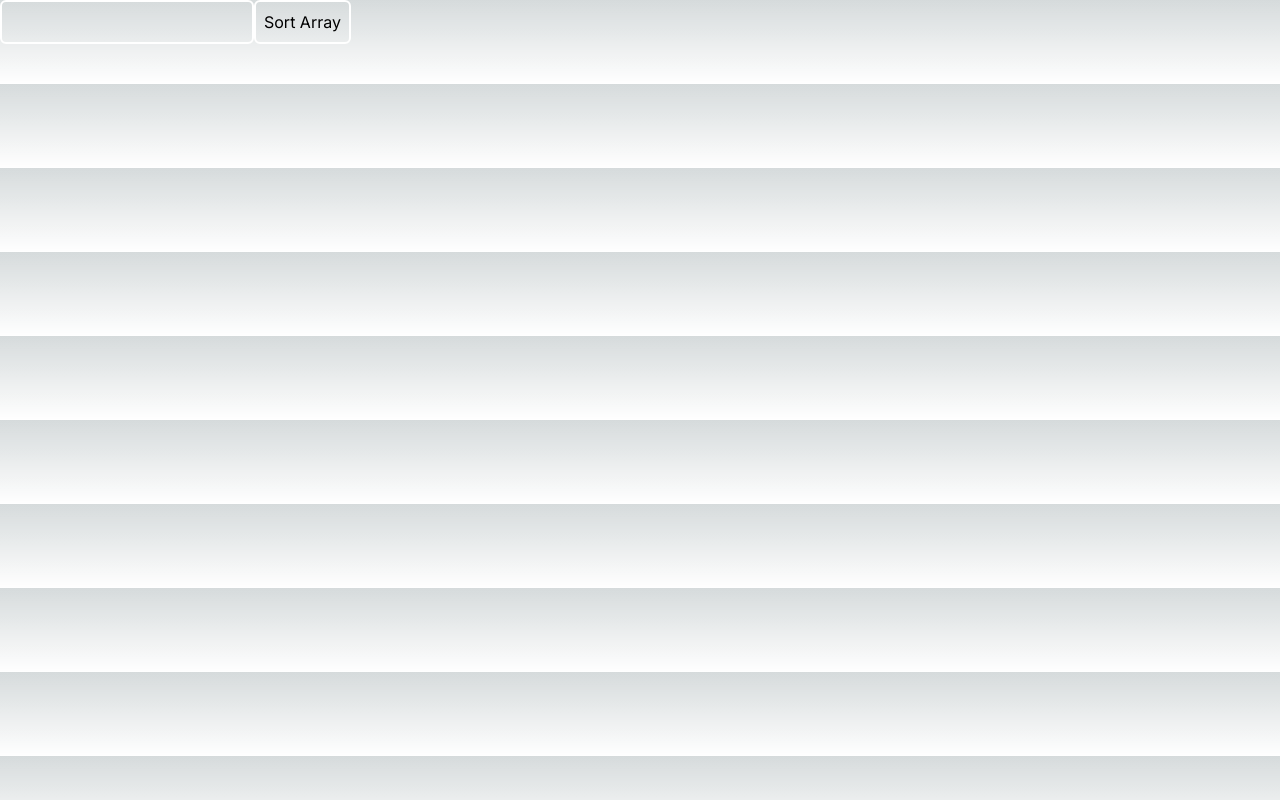
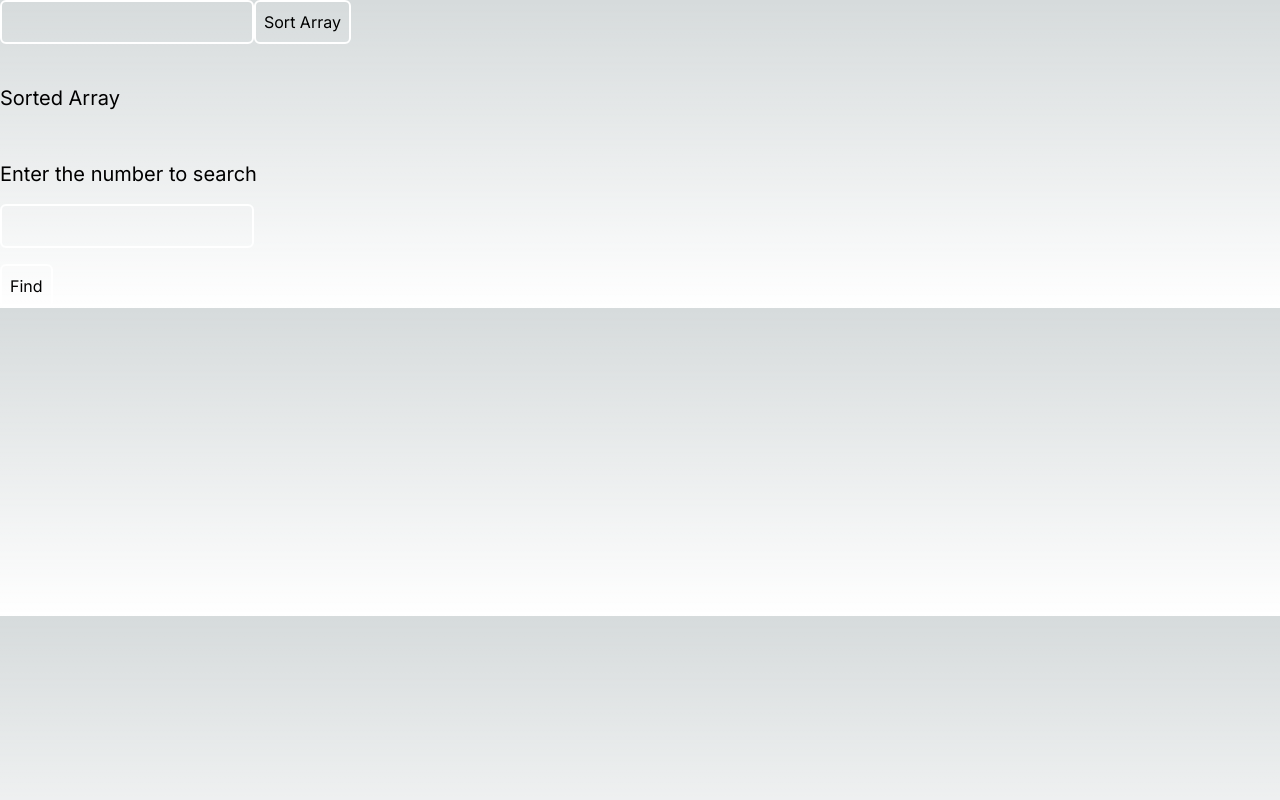
Before and after one commit to Anandprabhu530/SlothByte_Challenges, a Next.js app: page /binarysearch in a window 1280 px wide. Built offline with nearby package versions, Linux system fonts and the light colour scheme.

Commit message:
Added Binary search

```diff
--- a/app/binarysearch/page.tsx
+++ b/app/binarysearch/page.tsx
@@ -5,17 +5,39 @@ import { useState } from "react";
 const Binary_Search = () => {
   const [array_value, setArray_value] = useState("");
   const [sorted_array, setsorted_array] = useState<string[]>([]);
+  const [value_to_find, setValue_to_find] = useState("");
   const handlechange = (event: any) => {
     setArray_value(event?.target.value);
   };
 
   const handlesort = () => {
     if (array_value.split(" ").length > 2) {
-      const compare = (a, b) => {
+      const compare = (a: any, b: any) => {
         return a - b;
       };
       setsorted_array(array_value.split(" ").sort(compare));
     }
+  };
+
+  const handlefindchange = (event: any) => {
+    setValue_to_find(event?.target.value);
+  };
+
+  const handlefind = () => {
+    let start = 0;
+    let end = sorted_array.length - 1;
+    while (start <= end) {
+      let mid = start + Math.floor((end - start) / 2);
+      if (sorted_array[mid] === value_to_find) {
+        console.log(mid);
+        return;
+      } else if (sorted_array[mid] > value_to_find) {
+        end = mid - 1;
+      } else if (sorted_array[mid] < value_to_find) {
+        start = mid + 1;
+      }
+    }
+    console.log(-1);
   };
   return (
     <div>
@@ -36,12 +58,30 @@ const Binary_Search = () => {
             Sort Array
           </button>
         </div>
-        <div className=" flex gap-4 pt-10">
+        <div className=" pt-10 pb-2 text-xl">Sorted Array</div>
+
+        <div className="flex gap-1">
           {sorted_array.map((sorted_number, index) => (
-            <div key={index} className="text-lg text-white">
+            <div
+              key={index}
+              className="text-lg text-white border-2 border-white px-2"
+            >
               {sorted_number}
             </div>
           ))}
+        </div>
+        <div className="pt-10 flex flex-col gap-4">
+          <div className="text-xl">Enter the number to search</div>
+          <input
+            className="border-2 border-white rounded-md bg-transparent outline-none p-2 w-fit"
+            onChange={handlefindchange}
+          />
+          <button
+            className="p-2 border-white border-2 rounded-md w-fit"
+            onClick={handlefind}
+          >
+            Find
+          </button>
         </div>
       </div>
     </div>
```
